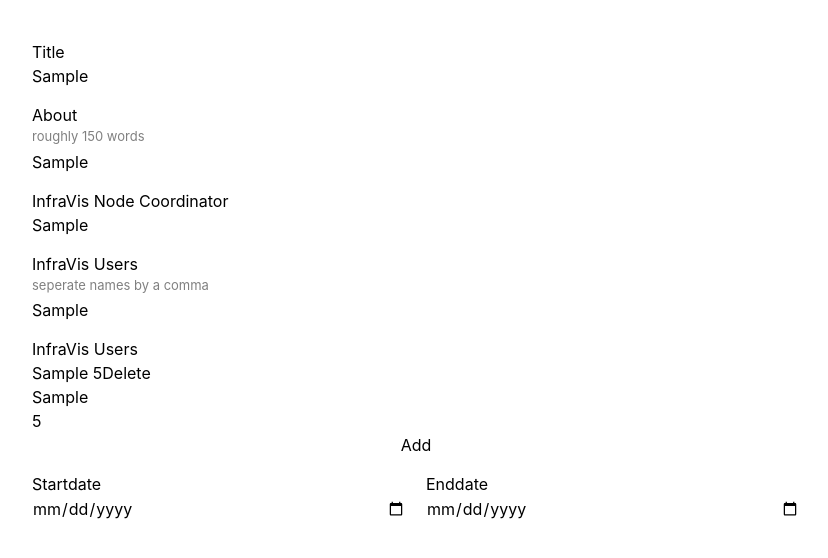
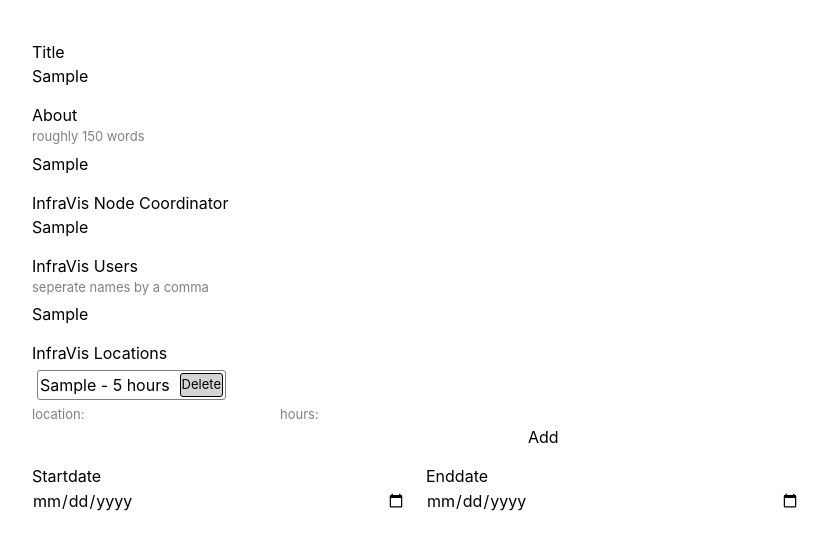
Before and after one commit to Infravis-map/visual-map, a Next.js app: page /input in a window 1280 px wide. Both pictures are taken after typing "Sample", "Sample", "Sample", "Sample", "Sample", "5" into the empty fields and a click on the button "Add". Shown: the top 558 px of the page, without its empty margins (224-1052 px from the left). Built offline with nearby package versions, Linux system fonts and the light colour scheme.

Commit message:
fixed institutions

```diff
--- a/pages/input.js
+++ b/pages/input.js
@@ -1,7 +1,7 @@
 import { useState } from "react"
 import styles from '../styles/input.module.css'
 
-let institutionNumber = 1
+let institutionNumber = 0
 
 export default function InputPage() {
 
@@ -17,22 +17,26 @@ export default function InputPage() {
 
     const handleSubmit = (event) => {
         event.preventDefault();
-        console.log(`title: ${title}`)
+        console.log(`handleSubmit() title: ${title}`)
     }
 
     const addInstitution = () => {
-        setInstitutions([
-            ...institutions,
-            {
+        if (institutionName.length > 0 && institutionHours > 0) {
+
+            const newInstitutions = institutions.concat({
                 number:institutionNumber++,
                 name:institutionName,
                 hours:institutionHours,
-            }
-        ])
-        console.log("add")
-        console.log(institutions)
-        // setInstitutionName("")
-        // setInstitutionHours("")
+            })
+            setInstitutions(newInstitutions)
+            setInstitutionName("")
+            setInstitutionHours("")
+        }
+    }
+
+    const removeInstitution = (number) => {
+        const newInstitutions = institutions.filter((institution) => institution.number !== number)
+        setInstitutions(newInstitutions)
     }
 
     return (
@@ -58,27 +62,30 @@ export default function InputPage() {
                 </label>
                 <div>
                     <label>
-                        InfraVis Users
-                        <ul>
+                        InfraVis Locations
+                        <div className={styles.list}>
                             {institutions.map(institution => (
-                                <li key={institution.number}>
-                                    {institution.name}{' '}{institution.hours}
-                                    <button onClick={() => {
-                                    console.log(institutions),
-                                    setInstitutions(
-                                        institutions.filter((inst) =>
-                                            inst.number !== institution.number,
-                                        )
-                                    );
-                                    }}>
+                                <div className={styles.listElement} key={institution.number}>
+                                    {institution.name}{' - '}{institution.hours}{' hours'}
+                                    <div onClick={() => {removeInstitution(institution.number)}}>
                                     Delete
-                                    </button>
-                                </li>
+                                    </div>
+                                </div>
                             ))}
-                        </ul>
-                        <input type="text" value={institutionName} onChange={(e) => setInstitutionName(e.target.value)} placeholder="KTH"></input>
-                        <input type="number" value={institutionHours} onChange={(e) => setInstitutionHours(e.target.value)} placeholder="40"></input>
-                        <button onClick={addInstitution}>Add</button>
+                        </div>
+                        <div style={{display:"flex", flexDirection:"row"}}>
+                            <div>
+                                <p>location:</p>
+                                <input type="text" value={institutionName} onChange={(e) => setInstitutionName(e.target.value)} placeholder=""></input>
+                            </div>
+                            <div>
+                                <p>hours:</p>
+                                <input type="number" value={institutionHours} onChange={(e) => setInstitutionHours(e.target.value)} placeholder=""></input>
+                            </div>
+                            <div style={{display:"flex", flexDirection:"column-reverse"}}>
+                                <button style={{cursor:"pointer"}} onClick={addInstitution}>Add</button>
+                            </div>
+                        </div>
                     </label>
                 </div>
                 <div className={styles.dates}>
--- a/styles/input.module.css
+++ b/styles/input.module.css
@@ -16,9 +16,39 @@
 
 .form label p {
     margin: 0;
-    margin-bottom: 3px;
+    margin-bottom: 5px;
     font-size: small;
     color: grey;
+}
+
+.form label div p {
+    margin-bottom: 0px;
+}
+
+.listElement {
+    max-width: fit-content;
+    border-color: grey;
+    border-style: solid;
+    border-width: 1px;
+    border-radius: 3px;
+    padding:2px;
+    display: flex;
+    flex-direction: row;
+    margin:5px;
+}
+.listElement div {
+    cursor:pointer;
+    font-size: small;
+    padding:1px;
+    margin-left: 10px;
+    background-color: lightgrey;
+    border-color: black;
+    border-style: solid;
+    border-width: 1px;
+    border-radius: 3px;
+}
+.listElement div:hover {
+    background-color: grey;
 }
 
 .dates {
```
